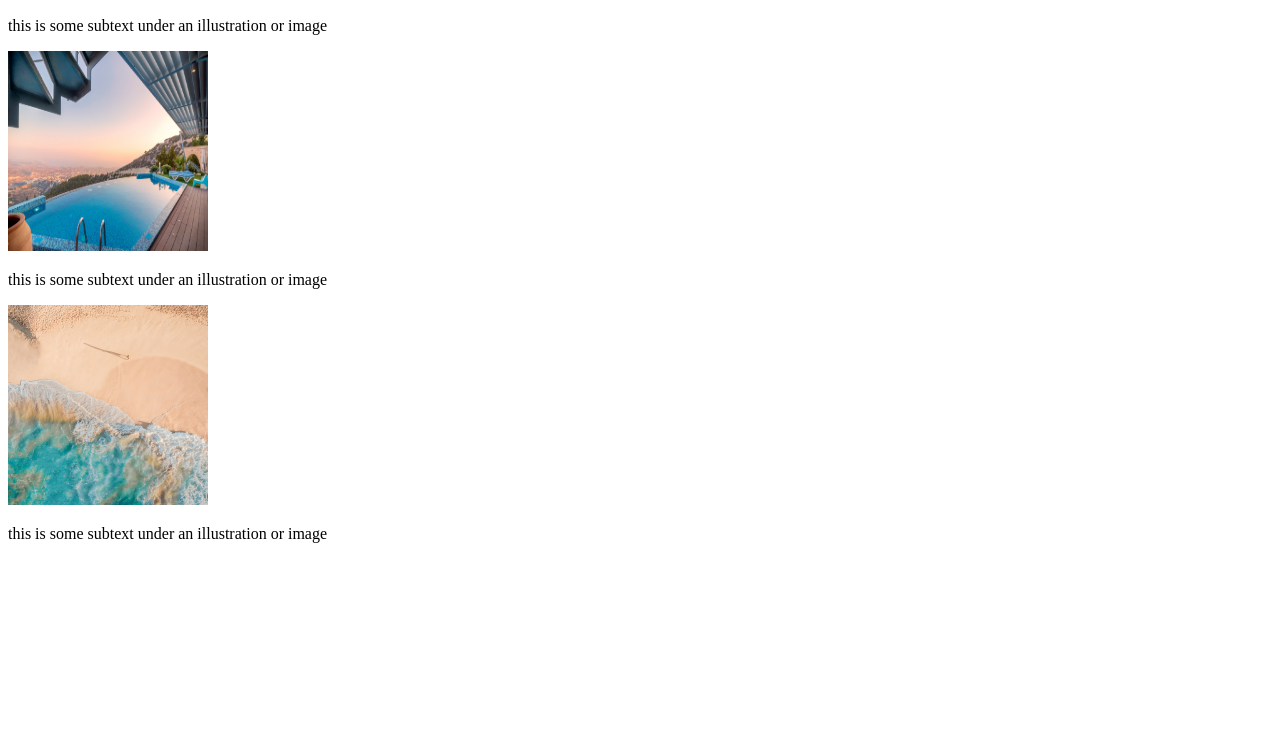
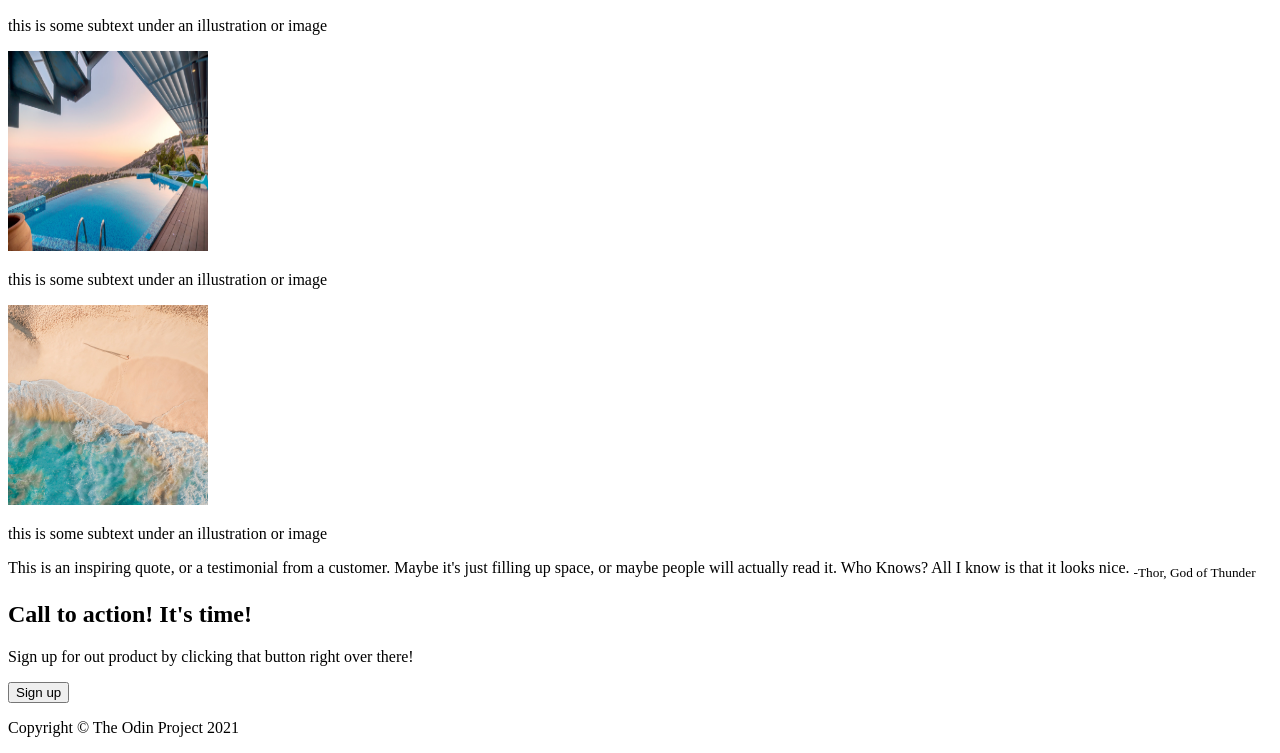
Before and after one commit to EyeIgnite/Odin-Landing-Page, a plain HTML site: page index.html in a window 1280 px wide. Shown: the part 906-1659 px from the top of the page. Before the commit the page ends 1465 px from the top, so only its background shows below. Drawn offline with Linux system fonts and the light colour scheme.

Commit message:
add 3 sections with containers and content + footer

```diff
--- a/index.html
+++ b/index.html
@@ -28,7 +28,7 @@
       </div>
     </nav>
 
-    <header class="information">
+    <section class="information">
       <div class="container">
         <img src="./images/diving.jpg" alt="Man diving into the ocean" width="200" height="200">
         <p>this is some subtext under an illustration or image</p>
@@ -39,6 +39,23 @@
         <img src="./images/beach-view.jpg" alt="Top down view of sandy beach and blue ocean" width="200" height="200">
         <p>this is some subtext under an illustration or image</p>
       </div>
-    </header>
+    </section>
+
+    <section class="quote">
+      <div class="quote-container"></div>
+      <p>This is an inspiring quote, or a testimonial from a customer. Maybe it's just filling up space, or maybe people will actually read it. Who Knows? All I know is that it looks nice. <sub>-Thor, God of Thunder</sub></p>
+    </section>
+
+    <section class="call-to-action">
+      <div class="call-container">
+        <h1>Call to action! It's time!</h1>
+        <p>Sign up for out product by clicking that button right over there!</p>
+      </div>
+      <button class="call-button">Sign up</button>
+    </section>
+
+    <footer class="footer">
+      <p>Copyright &copy; The Odin Project 2021</p>
+    </footer>
   </body>
 </html>
```
